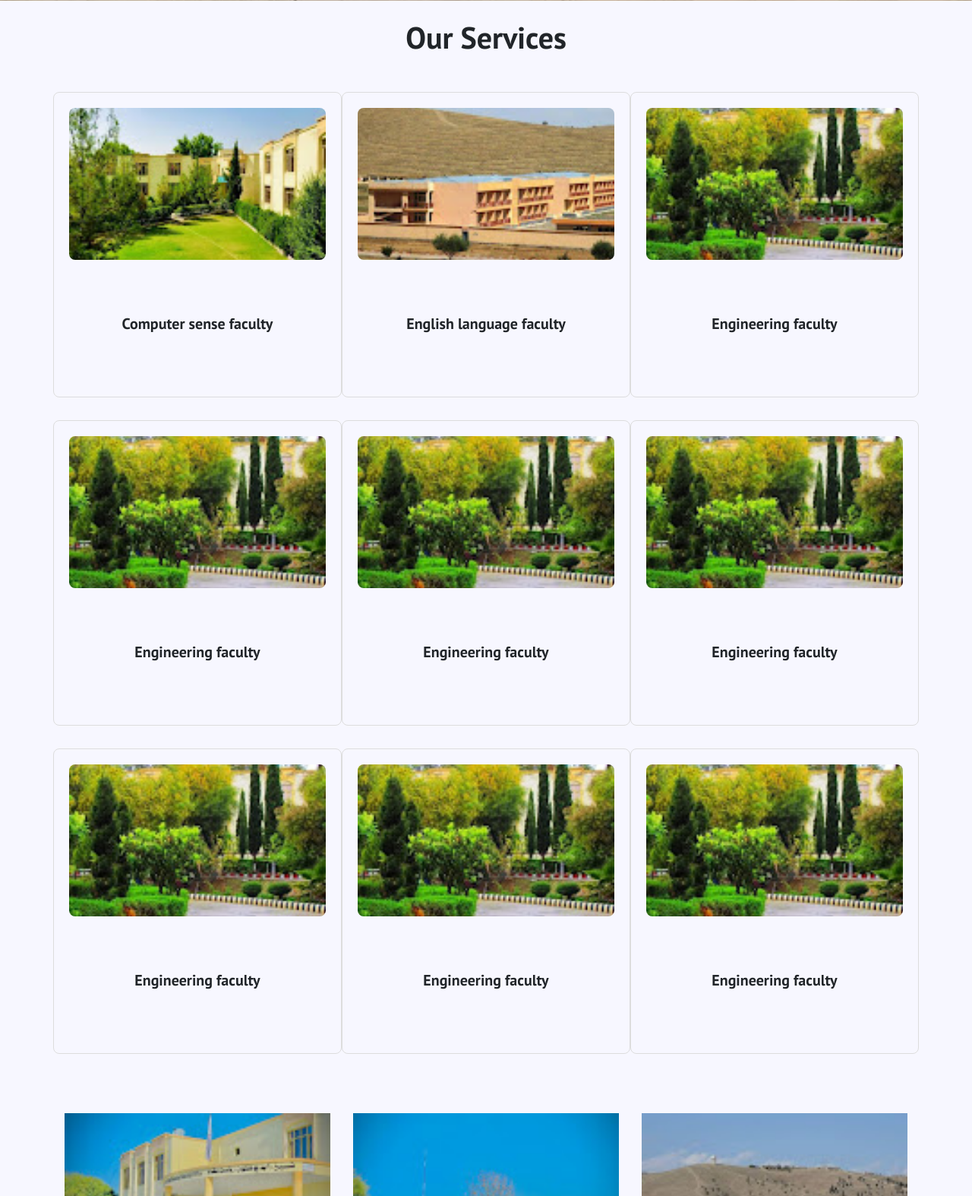
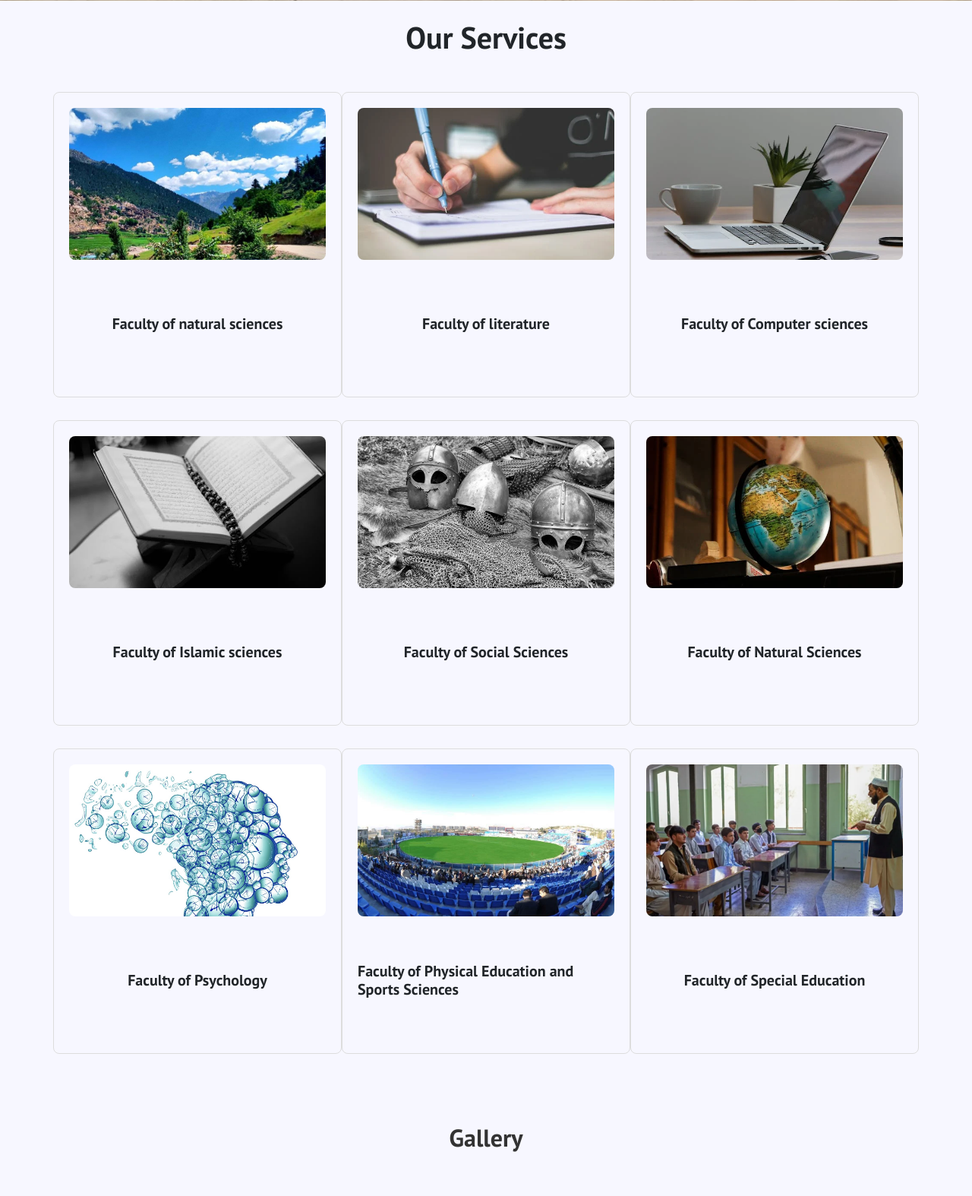
Before and after one commit to hafizullah123/E-library-update, a PHP site: page /index.php in a window 1280 px wide. Shown: the part 958-2532 px from the top of the page at 76% size. Run offline with PHP 8.4, Linux system fonts and the light colour scheme; style sheets or scripts are compiled from the project's sources.

Commit message:
indexpage completed just remain the footer

```diff
--- a/index.php
+++ b/index.php
@@ -230,74 +230,74 @@
       <div class="row">
         <!-- Box 1 -->
         <div class="col-md-4 box" data-toggle="modal" data-target="#modal1">
-          <img src="IMG/4.JPG" alt="Image 1" />
+          <img src="image/n1.JPG" alt="Image 1" />
           <div class="d-flex justify-content-center align-items-center" style="height: 20vh;">
-            <h5 class="mt-3" data-en="Computer sense faculty" data-ps="کمپیوترساینس پوهنځی" data-fa="پوهنځی کمپیوتر ساینس "></h5>
+            <h5 class="mt-3" data-en="Faculty of natural sciences" data-ps="د تعلمی او مسلکی علومو پوهنځی" data-fa=" پوهنځی علوم تربیتی و مسلکی "></h5>
           </div>
         </div>
 
         <!-- Box 2 -->
         <div class="col-md-4 box" data-toggle="modal" data-target="#modal2">
-          <img src="IMG/5.JPG" alt="Image 2" />
+          <img src="image/l.webp" alt="Image 2" />
           <div class="d-flex justify-content-center align-items-center" style="height: 20vh;">
-            <h5 class="mt-3" data-en="English language faculty" data-ps="انګلیسي ژبې پوهنځی" data-fa="فاکولته زبان انگلیسی"></h5>
+            <h5 class="mt-3" data-en="Faculty of literature" data-ps="د ژبو او ادبیاتو پوهنځی" data-fa="پوهنځی زبان و ادبیات"></h5>
           </div>
         </div>
 
         <!-- Box 3 -->
         <div class="col-md-4 box" data-toggle="modal" data-target="#modal3">
-          <img src="IMG/6.JPG" alt="Image 3" />
+          <img src="image/co.webp" alt="Image 3" />
           <div class="d-flex justify-content-center align-items-center" style="height: 20vh;">
-            <h5 class="mt-3" data-en="Engineering faculty" data-ps="انجنیرۍ پوهنځی" data-fa="فاکولته مهندسی"></h5>
+            <h5 class="mt-3" data-en=" Faculty of Computer sciences" data-ps=" د کمپیوټر ساینس پوهنځی" data-fa="پوهنځی کمپیوترساینس"></h5>
           </div>
 
     </div>
 
     <!-- box four -->
     <div class="col-md-4 box" data-toggle="modal" data-target="#modal3">
-          <img src="IMG/6.JPG" alt="Image 3" />
+          <img src="image/i.webp" alt="Image 3" />
           <div class="d-flex justify-content-center align-items-center" style="height: 20vh;">
-            <h5 class="mt-3" data-en="Engineering faculty" data-ps="انجنیرۍ پوهنځی" data-fa="فاکولته مهندسی"></h5>
+            <h5 class="mt-3" data-en=" Faculty of Islamic sciences" data-ps="د اسلامی علوم پوهنځی" data-fa="پوهنځی علوم اسلامی"></h5>
           </div>
         </div>
 
     <!-- box five -->
     <div class="col-md-4 box" data-toggle="modal" data-target="#modal3">
-          <img src="IMG/6.JPG" alt="Image 3" />
+          <img src="image/h.jpeg" alt="Image 3" />
           <div class="d-flex justify-content-center align-items-center" style="height: 20vh;">
-            <h5 class="mt-3" data-en="Engineering faculty" data-ps="انجنیرۍ پوهنځی" data-fa="فاکولته مهندسی"></h5>
+            <h5 class="mt-3" data-en="Faculty of Social Sciences" data-ps=" د ټولنیزو علوم پوهنځی" data-fa="پوهنځی علوم اجتماعی "></h5>
           </div>
         </div>
 
     <!-- box sex -->
     <div class="col-md-4 box" data-toggle="modal" data-target="#modal3">
-          <img src="IMG/6.JPG" alt="Image 3" />
+          <img src="image/g.webp" alt="Image 3" />
           <div class="d-flex justify-content-center align-items-center" style="height: 20vh;">
-            <h5 class="mt-3" data-en="Engineering faculty" data-ps="انجنیرۍ پوهنځی" data-fa="فاکولته مهندسی"></h5>
+            <h5 class="mt-3" data-en="Faculty of Natural Sciences" data-ps="د طبیعی علومو پوهنځی" data-fa="پوهنځی علوم طبیعی"></h5>
           </div>
         </div>
 
     <!-- box senven  -->
     <div class="col-md-4 box" data-toggle="modal" data-target="#modal3">
-          <img src="IMG/6.JPG" alt="Image 3" />
+          <img src="image/cyco.jpg" alt="Image 3" />
           <div class="d-flex justify-content-center align-items-center" style="height: 20vh;">
-            <h5 class="mt-3" data-en="Engineering faculty" data-ps="انجنیرۍ پوهنځی" data-fa="فاکولته مهندسی"></h5>
+            <h5 class="mt-3" data-en="Faculty of Psychology" data-ps="د اروا پوهنې پوهنځی" data-fa="پوهنځی روانشناسی"></h5>
           </div>
         </div>
 
     <!-- box eight -->
     <div class="col-md-4 box" data-toggle="modal" data-target="#modal3">
-          <img src="IMG/6.JPG" alt="Image 3" />
+          <img src="image/crket.JPG" alt="Image 3" />
           <div class="d-flex justify-content-center align-items-center" style="height: 20vh;">
-            <h5 class="mt-3" data-en="Engineering faculty" data-ps="انجنیرۍ پوهنځی" data-fa="فاکولته مهندسی"></h5>
+            <h5 class="mt-3" data-en="Faculty of Physical Education and Sports Sciences" data-ps="د فزیکي زده کړو او سپورت علومو پوهنځی" data-fa="پوهنځی تر بیت بدنی "></h5>
           </div>
         </div>
 
     <!-- box nonthe -->
     <div class="col-md-4 box" data-toggle="modal" data-target="#modal3">
-          <img src="IMG/6.JPG" alt="Image 3" />
+          <img src="image/edu.webp" alt="Image 3" />
           <div class="d-flex justify-content-center align-items-center" style="height: 20vh;">
-            <h5 class="mt-3" data-en="Engineering faculty" data-ps="انجنیرۍ پوهنځی" data-fa="فاکولته مهندسی"></h5>
+            <h5 class="mt-3" data-en="Faculty of Special Education" data-ps="د اختصاصی زده کړو پوهنځی" data-fa="پوهنځی تعلیمات اختصاصی"></h5>
           </div>
         </div>
       </div>
@@ -356,49 +356,74 @@
     </div> -->
 
     <!-- Gallery -->
+    <h2 style="display: flex; justify-content: center; align-items: center; height: 8vh; text-align: center; font-size: 2rem; color: #333;">
+    Gallery
+</h2>
 
     <div class="container mt-5">
         <div class="row">
             <!-- Gallery Item 1 -->
             <div class="col-md-4">
                 <div class="gallery-item">
-                    <img src="IMG/7.JPG" alt="Gallery Image 1" class="gallery-image">
-                    <div class="gallery-overlay">Image 1</div>
+                    <img src="image/b.jpg" alt="Gallery Image 1" class="gallery-image">
+                    <div class="gallery-overlay">بند آمیر</div>
                 </div>
             </div>
             <!-- Gallery Item 2 -->
             <div class="col-md-4">
                 <div class="gallery-item">
-                    <img src="IMG/8.JPG" alt="Gallery Image 2" class="gallery-image">
-                    <div class="gallery-overlay">Image 2</div>
+                    <img src="image/b1.jpg" alt="Gallery Image 2" class="gallery-image">
+                    <div class="gallery-overlay">بند آمیر</div>
                 </div>
             </div>
             <!-- Gallery Item 3 -->
             <div class="col-md-4">
                 <div class="gallery-item">
-                    <img src="IMG/9.JPG" alt="Gallery Image 3" class="gallery-image">
-                    <div class="gallery-overlay">Image 3</div>
+                    <img src="image/b2.jpg" alt="Gallery Image 3" class="gallery-image">
+                    <div class="gallery-overlay">بند آمیر</div>
                 </div>
             </div>
             <!-- Gallery Item 4 -->
             <div class="col-md-4">
                 <div class="gallery-item">
-                    <img src="IMG/9.JPG" alt="Gallery Image 4" class="gallery-image">
-                    <div class="gallery-overlay">Image 4</div>
+                    <img src="image/n5.jpg" alt="Gallery Image 4" class="gallery-image">
+                    <div class="gallery-overlay">نورستان</div>
                 </div>
             </div>
             <!-- Gallery Item 5 -->
             <div class="col-md-4">
                 <div class="gallery-item">
-                    <img src="IMG/5.JPG" alt="Gallery Image 5" class="gallery-image">
-                    <div class="gallery-overlay">Image 5</div>
+                    <img src="image/n2.jpg" alt="Gallery Image 5" class="gallery-image">
+                    <div class="gallery-overlay">نورستان</div>
                 </div>
             </div>
             <!-- Gallery Item 6 -->
             <div class="col-md-4">
                 <div class="gallery-item">
-                    <img src="IMG/6.JPG" alt="Gallery Image 6" class="gallery-image">
-                    <div class="gallery-overlay">Image 6</div>
+                    <img src="image/n4.jpg" alt="Gallery Image 6" class="gallery-image">
+                    <div class="gallery-overlay">نورستان</div>
+                </div>
+            </div>
+
+             <!-- Gallery Item 7 -->
+             <div class="col-md-4">
+                <div class="gallery-item">
+                    <img src="image/g4.jpeg" alt="Gallery Image 6" class="gallery-image">
+                    <div class="gallery-overlay">شاه دوشمشیره</div>
+                </div>
+            </div>
+             <!-- Gallery Item 8 -->
+             <div class="col-md-4">
+                <div class="gallery-item">
+                    <img src="image/g5.jpeg" alt="Gallery Image 6" class="gallery-image">
+                    <div class="gallery-overlay">دار الامان ماڼی</div>
+                </div>
+            </div>
+             <!-- Gallery Item 9 -->
+             <div class="col-md-4">
+                <div class="gallery-item">
+                    <img src="image/g7.jpg" alt="Gallery Image 6" class="gallery-image">
+                    <div class="gallery-overlay">کابل</div>
                 </div>
             </div>
         </div>
```
